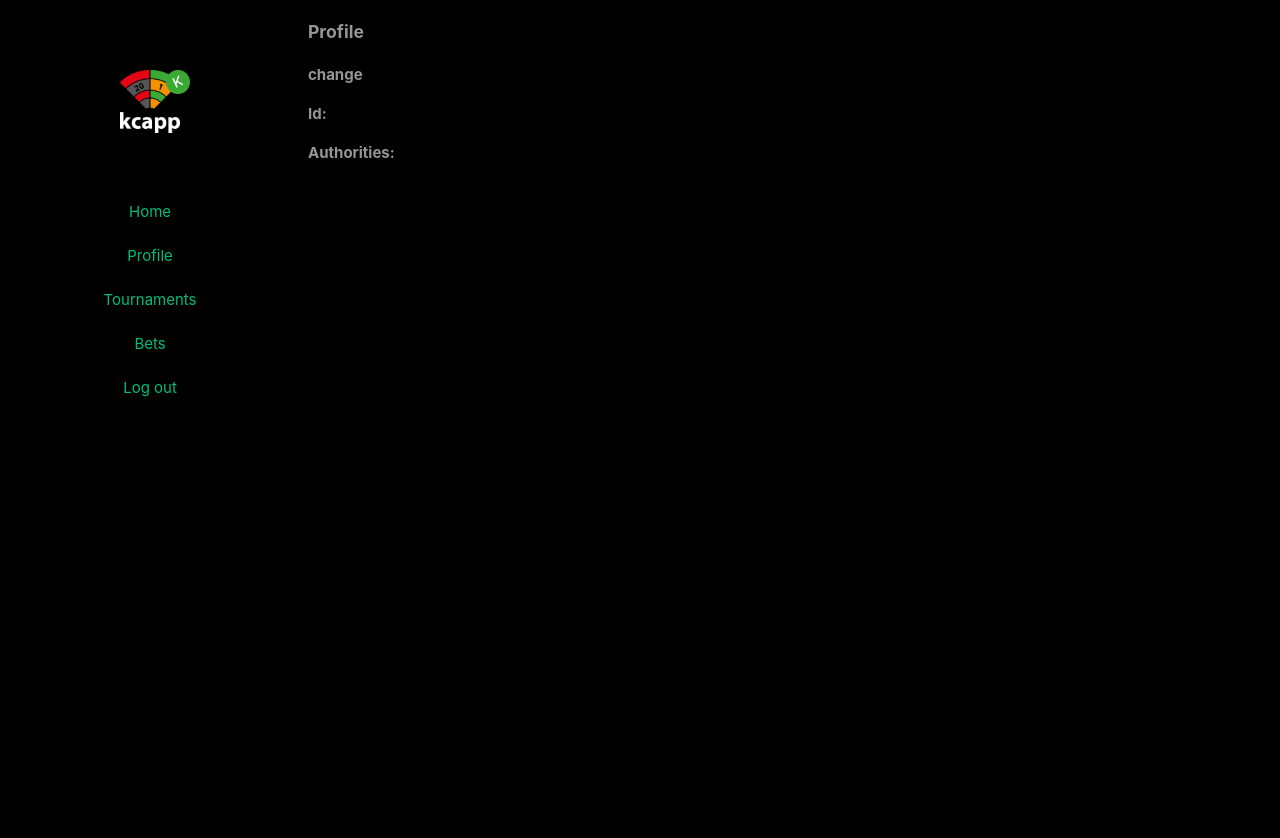
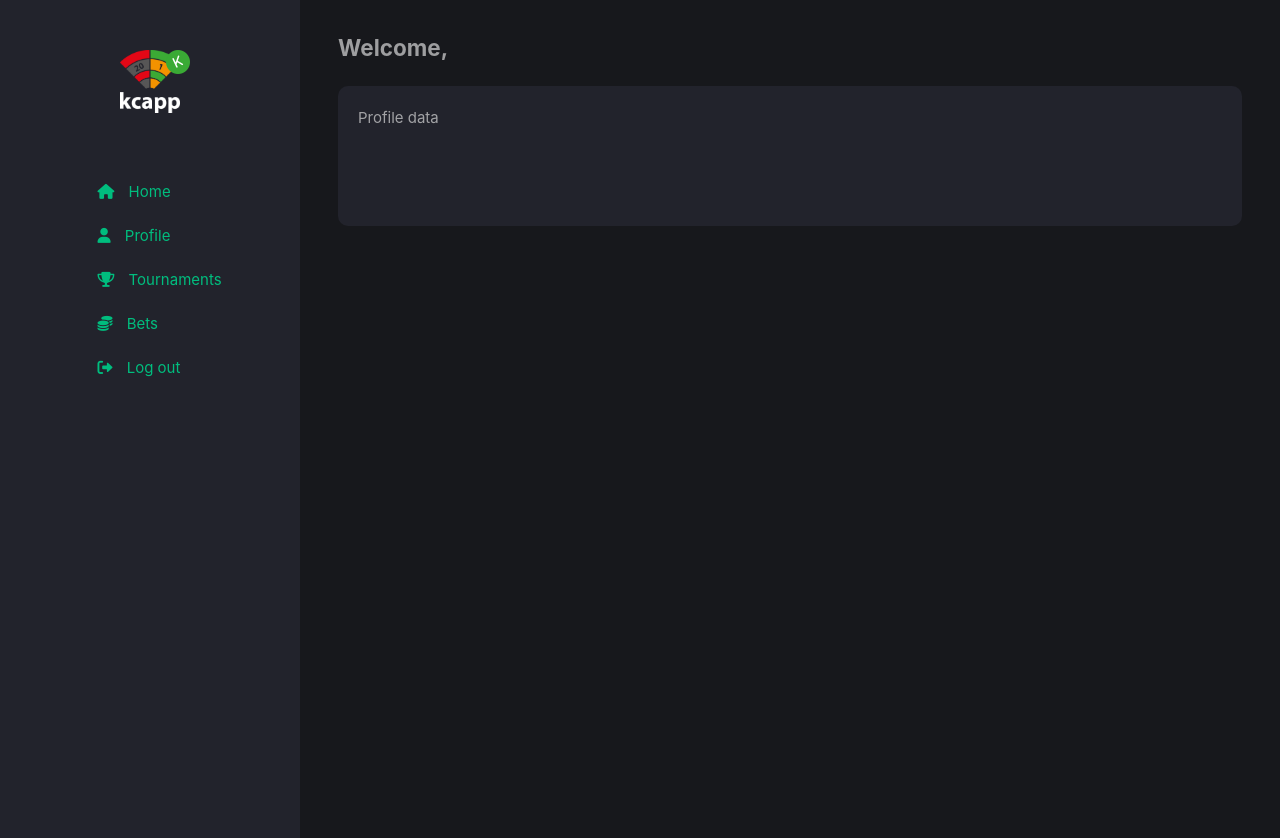
Before and after one commit to kcapp/odds-game, a Vue app: page /profile in a window 1280 px wide. Built offline with nearby package versions, Linux system fonts and the light colour scheme; sample sign-in values are in the browser's storage.

Commit message:
Changed style and added profile page draft

```diff
--- a/src/App.vue
+++ b/src/App.vue
@@ -24,22 +24,43 @@
           ></i>
         </span>
       </div>
-      <div class="item"><RouterLink to="/">Home</RouterLink></div>
-      <div class="item"><RouterLink to="/profile">Profile</RouterLink></div>
       <div class="item">
-        <RouterLink to="/tournaments">Tournaments</RouterLink>
+        <RouterLink to="/"> <i class="fa-solid fa-house"></i> Home</RouterLink>
       </div>
-      <div class="item"><RouterLink to="/bets">Bets</RouterLink></div>
       <div class="item">
-        <RouterLink @click.prevent="logOut" to="/">Log out</RouterLink>
+        <RouterLink to="/profile"
+          ><i class="fa-solid fa-user"></i> Profile</RouterLink
+        >
+      </div>
+      <div class="item">
+        <RouterLink to="/tournaments"
+          ><i class="fa-solid fa-trophy"></i> Tournaments</RouterLink
+        >
+      </div>
+      <div class="item">
+        <RouterLink to="/bets">
+          <i class="fa-solid fa-coins"></i>
+          Bets</RouterLink
+        >
+      </div>
+      <div class="item">
+        <RouterLink @click.prevent="logOut" to="/"
+          ><i class="fa-solid fa-right-from-bracket"></i> Log out</RouterLink
+        >
       </div>
     </nav>
     <nav v-else>
       <div style="margin-bottom: 50px">
         <img src="@/assets/logo128VC.png" width="60" />
       </div>
-      <div class="item"><RouterLink to="/">Home</RouterLink></div>
-      <div class="item"><RouterLink to="/login">Log in</RouterLink></div>
+      <div class="item">
+        <RouterLink to="/"><i class="fa-solid fa-house"></i> Home</RouterLink>
+      </div>
+      <div class="item">
+        <RouterLink to="/login"
+          ><i class="fa-solid fa-right-to-bracket"></i> Log in</RouterLink
+        >
+      </div>
     </nav>
   </div>
   <div class="content">
--- a/src/assets/base.css
+++ b/src/assets/base.css
@@ -1,5 +1,5 @@
 :root {
-    --color-background: #000;
+    --color-background: #17181c;
     --color-text: #ebebeba3;
 
     --section-gap: 160px;
@@ -27,11 +27,11 @@ div.nav {
     left: 0;
     width: 300px;
     height: 100vh;
-    padding: 20px 0;
+    padding: 50px 0px 0px 0px;
     transition: all 0.5s ease;
     text-align: center;
     display: flex;
-    margin-top: 50px;
+    background-color: #22232c;
 }
 
 nav {
@@ -39,9 +39,14 @@ nav {
 }
 
 .item {
-    padding: 10px 5px;
+    padding: 10px 5px 10px 70px;
     width: 170px;
     margin: 0 auto;
+    text-align: left;
+}
+
+.item i {
+    margin-right: 10px;
 }
 
 nav item.router-link-active {
--- a/src/components/BetItem.vue
+++ b/src/components/BetItem.vue
@@ -34,7 +34,7 @@ export default {
 <template>
   <div
     style="
-      margin: 30px 50px 30px 20px;
+      margin: 30px 50px 30px 50px;
       min-height: 100px;
       border-bottom: 1px solid #363636;
     "
@@ -156,6 +156,7 @@ export default {
 <style scoped="scoped">
 h3 {
   display: inline;
+  font-weight: 400;
 }
 
 input:disabled {
--- a/src/views/ProfileView.vue
+++ b/src/views/ProfileView.vue
@@ -1,19 +1,24 @@
 <template>
-  <div class="container">
-    <header class="jumbotron">
-      <h3>
-        <strong>{{ currentUser.login }}</strong> Profile
-      </h3>
-    </header>
-    <p>
-      <strong>change</strong>
-      {{ currentUser.requires_change }}
-    </p>
-    <p>
-      <strong>Id:</strong>
-      {{ currentUser.login }}
-    </p>
-    <strong>Authorities:</strong>
+  <div style="margin: 30px">
+    <div>
+      <h2>
+        Welcome, <span class="juicyGreen">{{ currentUser.login }}</span>
+      </h2>
+    </div>
+    <div class="passwordWarning" v-if="currentUser.requires_change">
+      You are using starter password. Please change it here.
+    </div>
+    <div
+      style="
+        background-color: #22232c;
+        min-height: 100px;
+        padding: 20px;
+        border-radius: 10px;
+        margin-top: 20px;
+      "
+    >
+      Profile data
+    </div>
   </div>
 </template>
 <script>
@@ -41,3 +46,13 @@ export default {
   },
 };
 </script>
+
+<style>
+.passwordWarning {
+  background-color: rgb(255 0 0);
+  padding: 10px;
+  border-radius: 8px;
+  color: white;
+  font-weight: 600;
+}
+</style>
```
